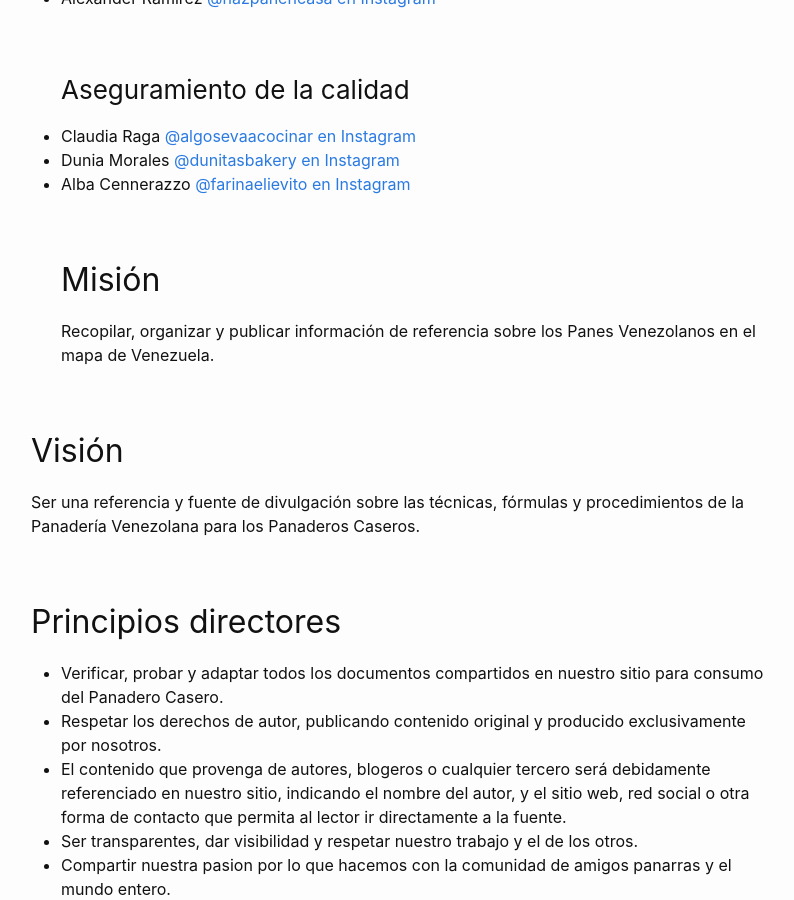
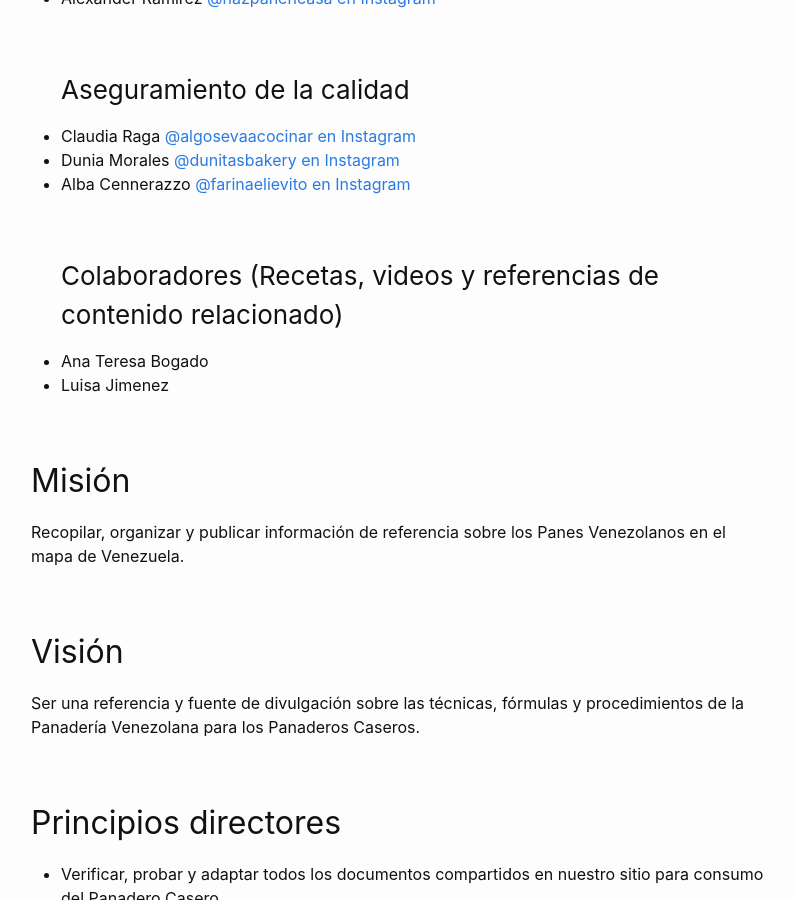
Before and after one commit to mapadepanesvenezolanos/mapadepanesvenezolanos.github.io, a Jekyll site: the page built from about.markdown, in a window 1280 px wide and 900 px high, scrolled down 454 px. Shown: the whole window, without its empty margins (239-1033 px from the left). Built offline with Jekyll 4.4.1, drawn with Linux system fonts in a browser that asks for light colours.

Commit message:
Nueva seccion
Agregar Colaboradores (Recetas, videos y referencias de contenido relacionado)

```diff
--- a/about.markdown
+++ b/about.markdown
@@ -14,6 +14,10 @@ Bienvenidos al sitio de panes venezolanos en el mapa.
 - Claudia Raga <a href="https://www.instagram.com/algosevacocinar/">@algosevaacocinar en Instagram</a>
 - Dunia Morales <a href="https://www.instagram.com/dunitasbakery/">@dunitasbakery en Instagram</a>
 - Alba Cennerazzo <a href="https://www.instagram.com/farinaelievito/">@farinaelievito en Instagram</a>
+### Colaboradores (Recetas, videos y referencias de contenido relacionado)
+- Ana Teresa Bogado
+- Luisa Jimenez
+
 ## Misión
 Recopilar, organizar y publicar información de referencia sobre los Panes Venezolanos en el mapa de Venezuela.
 
```
